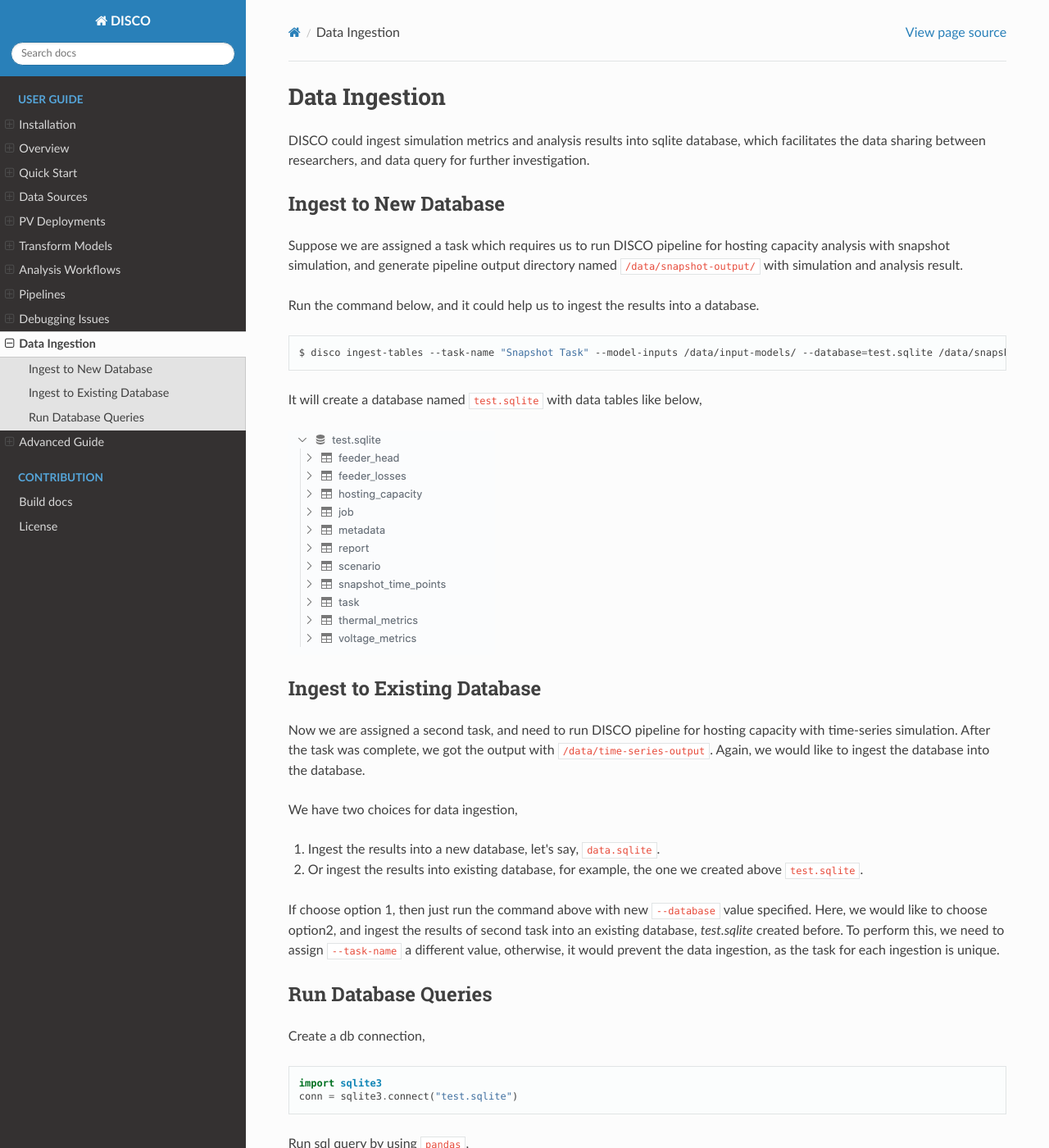
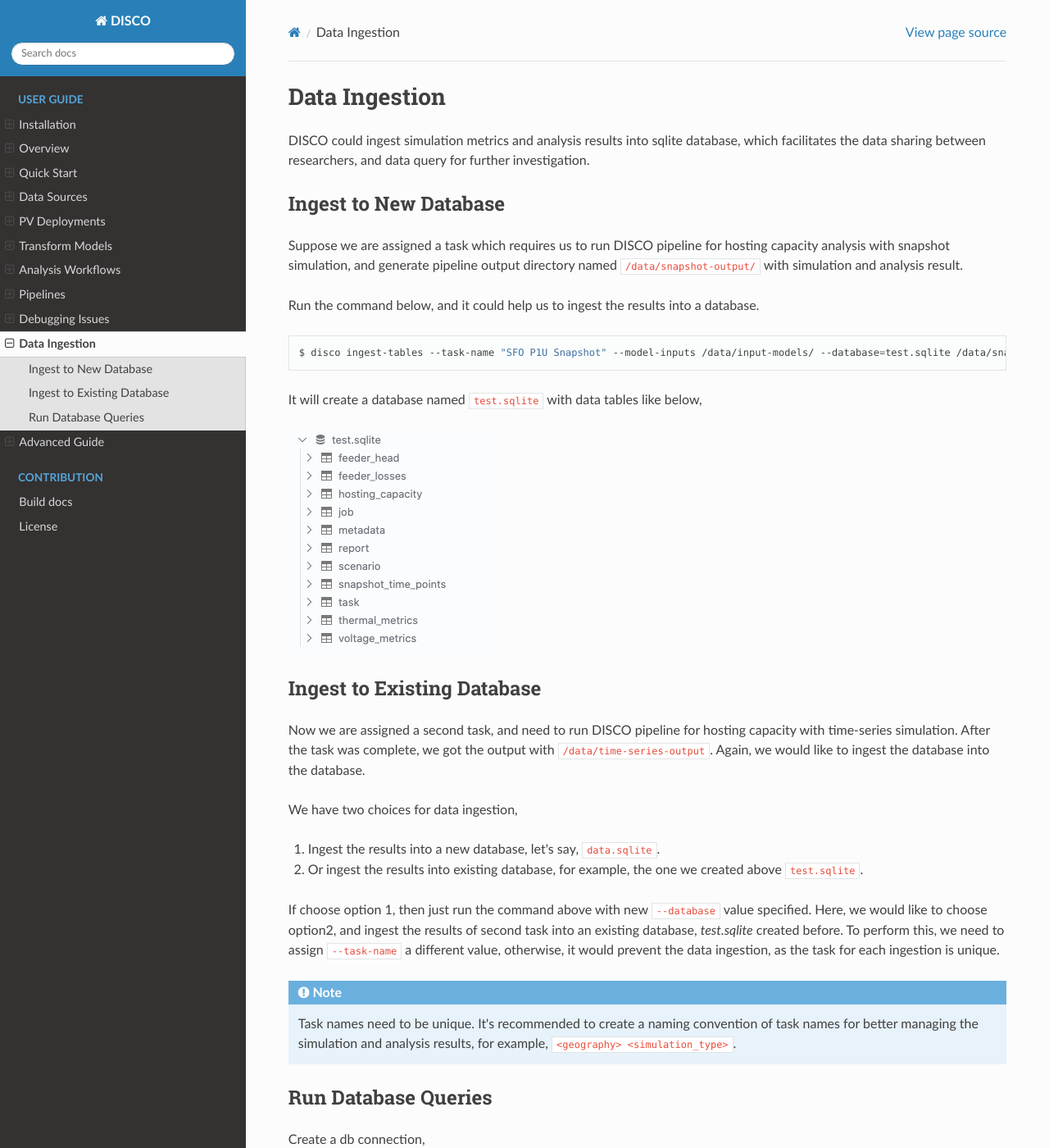
Before and after one commit to NREL/disco, a Sphinx documentation site: the page built from docs/source/data-ingestion.rst, in a window 1280 px wide and 1400 px high. Shown: the whole window at 82% size. Built offline with Sphinx 7.4.7 and the Read the Docs theme 2.0.0, drawn with Linux system fonts in a browser that asks for light colours.

Commit message:
Update doc for naming tasks

```diff
--- a/docs/source/data-ingestion.rst
+++ b/docs/source/data-ingestion.rst
@@ -16,7 +16,7 @@
 
 .. code-block:: bash
 
-    $ disco ingest-tables --task-name "Snapshot Task" --model-inputs /data/input-models/ --database=test.sqlite /data/snapshot-output/
+    $ disco ingest-tables --task-name "SFO P1U Snapshot" --model-inputs /data/input-models/ --database=test.sqlite /data/snapshot-output/
 
 It will create a database named ``test.sqlite`` with data tables like below,
 
@@ -42,8 +42,12 @@
 
 .. code-block: bash
 
-    $ disco ingest-tables --task-name "Time-series Task" --model-inputs /data/input-models/ --database=test.sqlite /data/time-series-output/
+    $ disco ingest-tables --task-name "SFO P1U Time-series" --model-inputs /data/input-models/ --database=test.sqlite /data/time-series-output/
 
+.. note::
+
+    Task names need to be unique. It's recommended to create a naming convention of task names
+    for better managing the simulation and analysis results, for example, ``<geography> <simulation_type>``.
 
 Run Database Queries
 ====================
```
